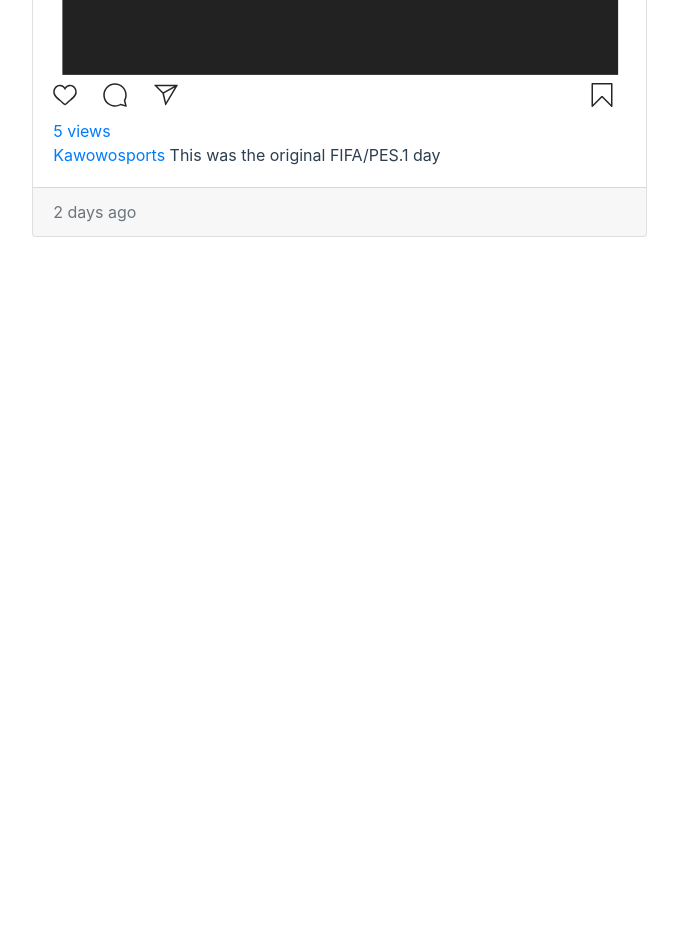
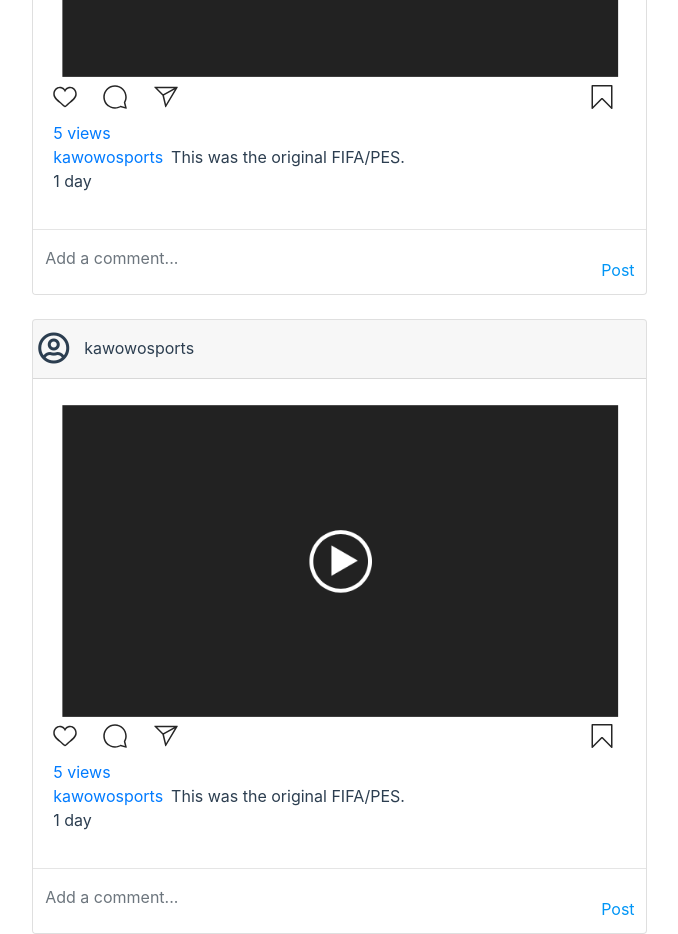
Before and after one commit to Kasulejoseph/chatgram, a Vue app: page / in a window 1280 px wide. Shown: the part 600-1534 px from the top of the page, without its empty margins (147-825 px from the left). Before the commit the page ends 837 px from the top, so only its background shows below. Built offline with nearby package versions, Linux system fonts and the light colour scheme.

Commit message:
add news feed view

```diff
--- a/src/App.vue
+++ b/src/App.vue
@@ -20,14 +20,14 @@
 <script>
 import NavBar from "./components/NavBar.vue";
 import TrendFeeds from "./components/TrendFeeds";
-import NewFeeds from "./components/NewFeeds"
+import NewFeedsView from "./views/NewFeedsView"
 
 export default {
   name: "App",
   components: {
     NavBar,
     trendfeeds: TrendFeeds,
-    newfeeds: NewFeeds
+    newfeeds: NewFeedsView
   }
 };
 </script>
--- a/src/components/NewFeeds.vue
+++ b/src/components/NewFeeds.vue
@@ -3,69 +3,133 @@
     <div class="card text-left">
       <div class="card-header">
         <div class="row">
-          <i class="far fa-user-circle fa-2x"></i>
-        <span class="col mt-1">
-          Kawowosports
-        </span>
+          <span v-html="usernameIcon"></span>
+          <span class="col mt-1">
+            {{ username }}
+          </span>
         </div>
-
       </div>
       <div class="card-body">
-        <img :src="video" class="card-img-top" alt="...">
+        <img :src="media" class="card-img-top" alt="..." />
         <section class="card-title row">
           <span class="col-1">
-            <svg aria-label="Like" class="_8-yf5 " fill="#262626" height="24" viewBox="0 0 48 48" width="24">
-              <path clip-rule="evenodd" d="M34.3 3.5C27.2 3.5 24 8.8 24 8.8s-3.2-5.3-10.3-5.3C6.4 3.5.5 9.9.5 17.8s6.1 12.4 12.2 17.8c9.2 8.2 9.8 8.9 11.3 8.9s2.1-.7 11.3-8.9c6.2-5.5 12.2-10 12.2-17.8 0-7.9-5.9-14.3-13.2-14.3zm-1 29.8c-5.4 4.8-8.3 7.5-9.3 8.1-1-.7-4.6-3.9-9.3-8.1-5.5-4.9-11.2-9-11.2-15.6 0-6.2 4.6-11.3 10.2-11.3 4.1 0 6.3 2 7.9 4.2 3.6 5.1 1.2 5.1 4.8 0 1.6-2.2 3.8-4.2 7.9-4.2 5.6 0 10.2 5.1 10.2 11.3 0 6.7-5.7 10.8-11.2 15.6z" fill-rule="evenodd"></path>
+            <svg
+              aria-label="Like"
+              class="_8-yf5 "
+              fill="#262626"
+              height="24"
+              viewBox="0 0 48 48"
+              width="24"
+            >
+              <path
+                clip-rule="evenodd"
+                d="M34.3 3.5C27.2 3.5 24 8.8 24 8.8s-3.2-5.3-10.3-5.3C6.4 3.5.5 9.9.5 17.8s6.1 12.4 12.2 17.8c9.2 8.2 9.8 8.9 11.3 8.9s2.1-.7 11.3-8.9c6.2-5.5 12.2-10 12.2-17.8 0-7.9-5.9-14.3-13.2-14.3zm-1 29.8c-5.4 4.8-8.3 7.5-9.3 8.1-1-.7-4.6-3.9-9.3-8.1-5.5-4.9-11.2-9-11.2-15.6 0-6.2 4.6-11.3 10.2-11.3 4.1 0 6.3 2 7.9 4.2 3.6 5.1 1.2 5.1 4.8 0 1.6-2.2 3.8-4.2 7.9-4.2 5.6 0 10.2 5.1 10.2 11.3 0 6.7-5.7 10.8-11.2 15.6z"
+                fill-rule="evenodd"
+              ></path>
             </svg>
           </span>
           <span class="col-1">
-            <svg aria-label="Comment" class="_8-yf5 " fill="#262626" height="24" viewBox="0 0 48 48" width="24">
-              <path clip-rule="evenodd" d="M47.5 46.1l-2.8-11c1.8-3.3 2.8-7.1 2.8-11.1C47.5 11 37 .5 24 .5S.5 11 .5 24 11 47.5 24 47.5c4 0 7.8-1 11.1-2.8l11 2.8c.8.2 1.6-.6 1.4-1.4zm-3-22.1c0 4-1 7-2.6 10-.2.4-.3.9-.2 1.4l2.1 8.4-8.3-2.1c-.5-.1-1-.1-1.4.2-1.8 1-5.2 2.6-10 2.6-11.4 0-20.6-9.2-20.6-20.5S12.7 3.5 24 3.5 44.5 12.7 44.5 24z" fill-rule="evenodd"></path>
-              </svg>
+            <svg
+              aria-label="Comment"
+              class="_8-yf5 "
+              fill="#262626"
+              height="24"
+              viewBox="0 0 48 48"
+              width="24"
+            >
+              <path
+                clip-rule="evenodd"
+                d="M47.5 46.1l-2.8-11c1.8-3.3 2.8-7.1 2.8-11.1C47.5 11 37 .5 24 .5S.5 11 .5 24 11 47.5 24 47.5c4 0 7.8-1 11.1-2.8l11 2.8c.8.2 1.6-.6 1.4-1.4zm-3-22.1c0 4-1 7-2.6 10-.2.4-.3.9-.2 1.4l2.1 8.4-8.3-2.1c-.5-.1-1-.1-1.4.2-1.8 1-5.2 2.6-10 2.6-11.4 0-20.6-9.2-20.6-20.5S12.7 3.5 24 3.5 44.5 12.7 44.5 24z"
+                fill-rule="evenodd"
+              ></path>
+            </svg>
           </span>
           <span class="col-9">
-            <svg aria-label="Share Post" class="_8-yf5 " fill="#262626" height="24" viewBox="0 0 48 48" width="24">
-              <path d="M46.5 3.5h-45C.6 3.5.2 4.6.8 5.2l16 15.8 5.5 22.8c.2.9 1.4 1 1.8.3L47.4 5c.4-.7-.1-1.5-.9-1.5zm-40.1 3h33.5L19.1 18c-.4.2-.9.1-1.2-.2L6.4 6.5zm17.7 31.8l-4-16.6c-.1-.4.1-.9.5-1.1L41.5 9 24.1 38.3z"></path>
+            <svg
+              aria-label="Share Post"
+              class="_8-yf5 "
+              fill="#262626"
+              height="24"
+              viewBox="0 0 48 48"
+              width="24"
+            >
+              <path
+                d="M46.5 3.5h-45C.6 3.5.2 4.6.8 5.2l16 15.8 5.5 22.8c.2.9 1.4 1 1.8.3L47.4 5c.4-.7-.1-1.5-.9-1.5zm-40.1 3h33.5L19.1 18c-.4.2-.9.1-1.2-.2L6.4 6.5zm17.7 31.8l-4-16.6c-.1-.4.1-.9.5-1.1L41.5 9 24.1 38.3z"
+              ></path>
               <path d="M14.7 48.4l2.9-.7"></path>
             </svg>
           </span>
           <span class="">
-            <svg aria-label="Save" class="_8-yf5 " fill="#262626" height="24" viewBox="0 0 48 48" width="24">
-              <path d="M43.5 48c-.4 0-.8-.2-1.1-.4L24 29 5.6 47.6c-.4.4-1.1.6-1.6.3-.6-.2-1-.8-1-1.4v-45C3 .7 3.7 0 4.5 0h39c.8 0 1.5.7 1.5 1.5v45c0 .6-.4 1.2-.9 1.4-.2.1-.4.1-.6.1zM24 26c.8 0 1.6.3 2.2.9l15.8 16V3H6v39.9l15.8-16c.6-.6 1.4-.9 2.2-.9z"></path>
+            <svg
+              aria-label="Save"
+              class="_8-yf5 "
+              fill="#262626"
+              height="24"
+              viewBox="0 0 48 48"
+              width="24"
+            >
+              <path
+                d="M43.5 48c-.4 0-.8-.2-1.1-.4L24 29 5.6 47.6c-.4.4-1.1.6-1.6.3-.6-.2-1-.8-1-1.4v-45C3 .7 3.7 0 4.5 0h39c.8 0 1.5.7 1.5 1.5v45c0 .6-.4 1.2-.9 1.4-.2.1-.4.1-.6.1zM24 26c.8 0 1.6.3 2.2.9l15.8 16V3H6v39.9l15.8-16c.6-.6 1.4-.9 2.2-.9z"
+              ></path>
             </svg>
           </span>
-          </section>
+        </section>
         <section class="card-text">
           <a href="#">
-            <span>5</span> views
+            <span v-html="statitics"></span>
           </a>
         </section>
         <section class="description">
-          <a href="http://">Kawowosports</a>
-          <span> This was the original FIFA/PES.</span>
-          <span>1 day </span>
+          <a class="mr-2" href="http://">{{ username }}</a>
+          <span> {{ details }}</span>
+          <br />
+          <span>{{ duration }}</span>
         </section>
       </div>
-      <div class="card-footer text-muted">
-        2 days ago
+      <hr />
+      <div class="">
+        <div class="input-group">
+          <textarea
+            class="form-control comment-textarea"
+            aria-label="With textarea"
+            placeholder="Add a comment..."
+          ></textarea>
+          <div class="input-group-prepend my-1">
+            <button type="submit" class=" btn comment-button">Post</button>
+          </div>
+        </div>
       </div>
     </div>
   </div>
 </template>
 
 <script>
-import video from '../assets/video.png'
 import { ref } from "vue";
 export default {
+  props: ["username", "usernameIcon", "details", "duration", "statitics", "media"],
   setup() {
-  return {video}
   }
 };
 </script>
 
-
 <style scoped>
 a {
-  text-decoration: none !important;
+  text-decoration: none;
+}
+.comment-textarea {
+  border: none;
+  resize: none;
+  padding-top: 0;
+  padding-bottom: 0;
+}
+.form-control:focus {
+  border-color: none;
+  outline: 0;
+  box-shadow: none;
+}
+.comment-button {
+  color: rgba(var(--d69, 0, 149, 246), 1);
+  background: 0 0;
+  border: 0;
 }
 </style>
--- /dev/null
+++ b/src/views/NewFeedsView.vue
@@ -0,0 +1,48 @@
+<template>
+  <div>
+    <NewFeeds
+    :username="username"
+    :usernameIcon="usernameIcon"
+    :media="media"
+    :statitics="statitics"
+    :details="details"
+    :duration="duration"
+    />
+    <NewFeeds
+    class="mt-4"
+    :username="username"
+    :usernameIcon="usernameIcon"
+    :media="media"
+    :statitics="statitics"
+    :details="details"
+    :duration="duration"
+    />
+  </div>
+</template>
+
+<script>
+import NewFeeds from '../components/NewFeeds'
+import video from '../assets/video.png'
+
+  export default {
+    name: 'NewFeedsView',
+    components: {
+      NewFeeds
+    },
+    setup() {
+      return {
+        username: 'kawowosports',
+        usernameIcon: '<i class="far fa-user-circle fa-2x"></i>',
+        media: video,
+        statitics: '5 views',
+        details: 'This was the original FIFA/PES.',
+        duration: '1 day'
+      }
+    }
+
+  }
+</script>
+
+<style scoped>
+
+</style>
```
